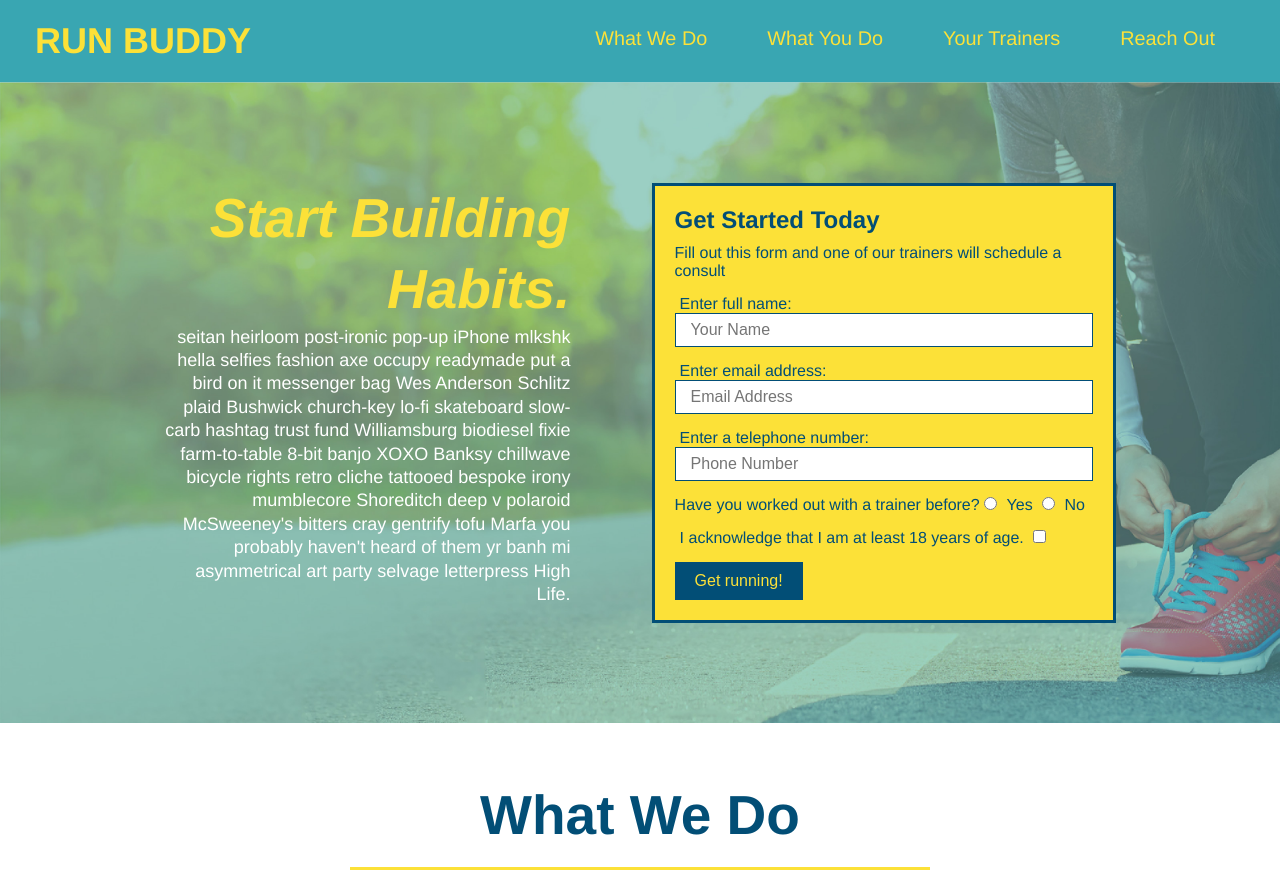
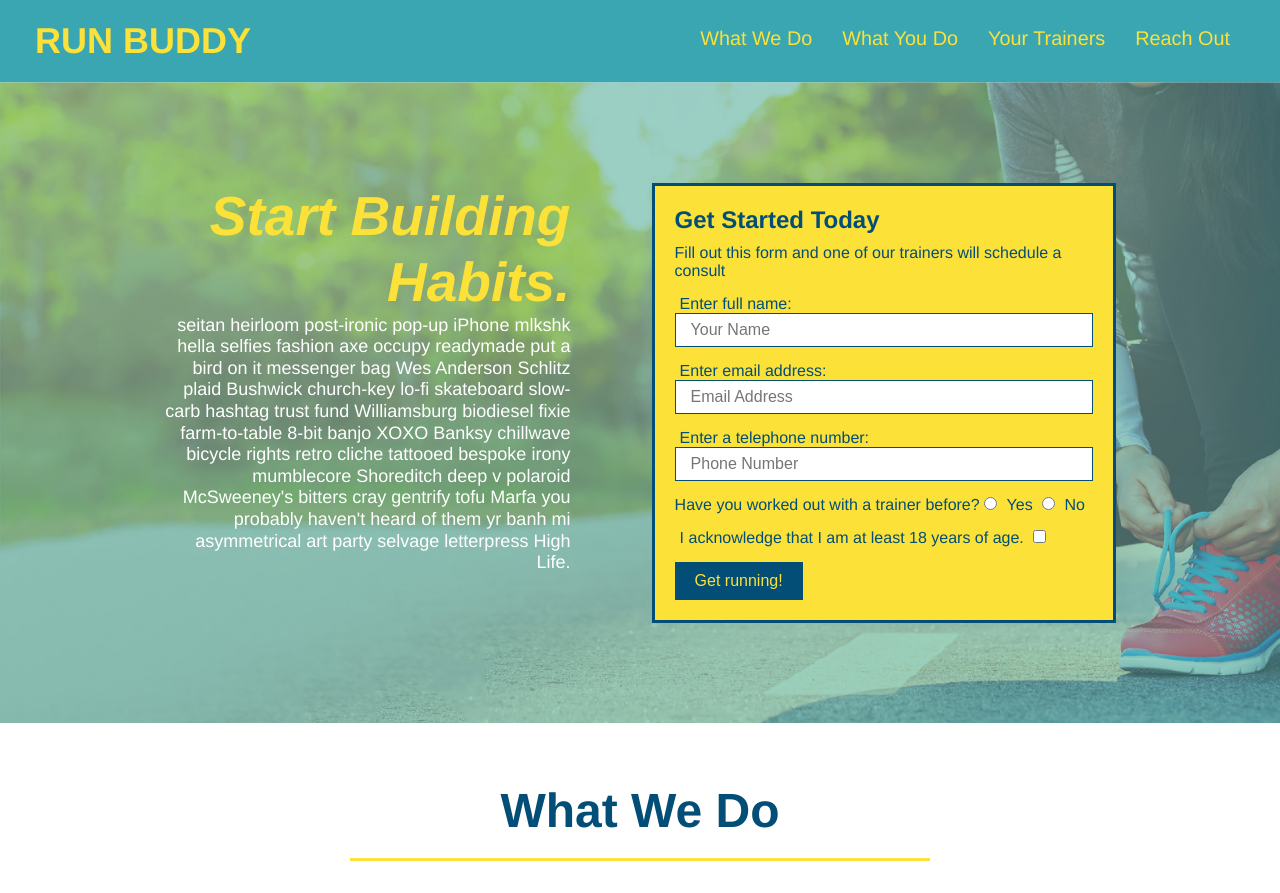
Before and after one commit to shaneb77/run-buddy, a plain HTML site: page index.html in a window 1280 px wide. Shown: the top 893 px of the page. Drawn offline with Linux system fonts and the light colour scheme.

Commit message:
adding media screen

```diff
--- a/assets/css/Style CSS/style.css
+++ b/assets/css/Style CSS/style.css
@@ -34,7 +34,7 @@ header nav ul li {
   display: inline;
 }
 header nav ul li a {
-  margin: 0 30px;
+  padding: 10px 15px;
   font-weight: lighter;
   font-size: 1.55vw;
 }
@@ -88,7 +88,7 @@ section {
   margin: 3.5%;
   color: #fff;
   font-size: 18px;
-  line-height: 1.3;
+  line-height: 1.2;
 }
 .hero-cta h2 {
   font-style: italic;
@@ -102,6 +102,7 @@ section {
   display: flex;
   justify-content: center;
   flex-wrap: wrap;
+  align-items: flex-start;
 }
 .hero-form {
   border: 3px solid #024e76;
@@ -157,7 +158,7 @@ body {
 }
 
 .section-title {
-  font-size: 55px;
+  font-size: 48px;
   color: #024e76;
   border-bottom: 3px solid;
   text-align: center;
@@ -317,3 +318,7 @@ body {
   display: flex;
 }
 /* REACH OUT STYLES END */
+
+@media screen and (max-width: 980px) {
+
+}
--- a/index.html
+++ b/index.html
@@ -1,6 +1,6 @@
 <!DOCTYPE html>
 <html lang="en">
-  <head></head><link rel="stylesheet" href="./assets/css/Style CSS/style.css" /></head>
+  <head><meta name="viewport" content="width=device-width, initial-scale=1.0" /></head><link rel="stylesheet" href="./assets/css/Style CSS/style.css" /></head>
     <meta charset="UTF-8" />
     <title>Run Buddy</title>
   <body></body>
```
Also changed, not shown: privacy-policy.html (+1 -1 lines).
